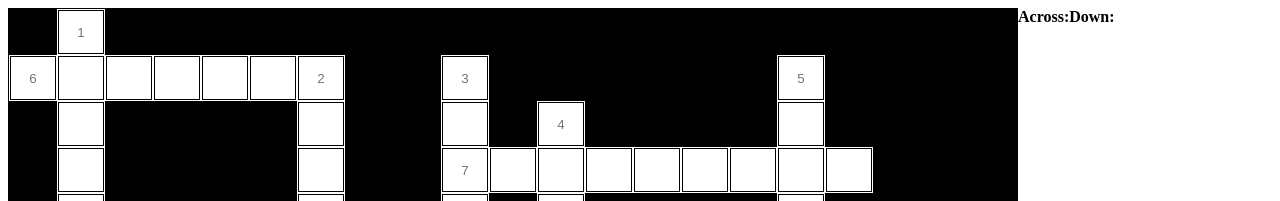
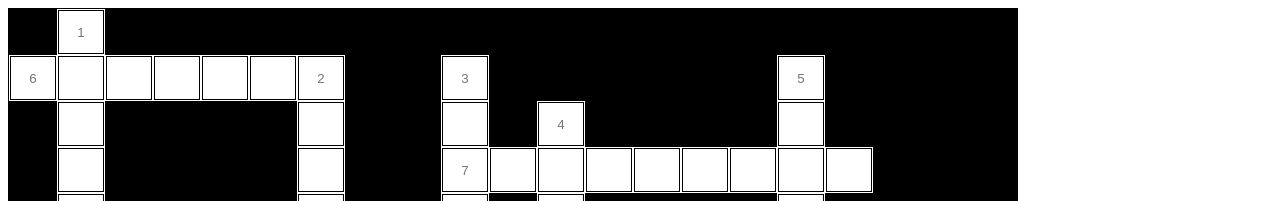
Before and after one commit to mebartsch/mebartsch.github.io, a Jekyll site: the page projects/Cross_Word/index.html, which Jekyll copies as it is, in a window 1280 px wide. Shown: the top 201 px of the page. Built offline with Jekyll 4.4.1, drawn with Linux system fonts in a browser that asks for light colours.

Commit message:
Update index.html

```diff
--- a/projects/Cross_Word/index.html
+++ b/projects/Cross_Word/index.html
@@ -193,16 +193,13 @@
 </script>
 </head>
 <body onload="initializeScreen()">
-<tr>
-  <div id="leftBox">
+
+<div id="leftBox">
     <table id="puzzel">
     </table>
-  </div>
-				<td><strong>Across:</strong></td><td><strong>Down:</strong></td>
+<!-- </div>
 
-</tr>
-
-<div id="rightBox">
+<div id="rightBox"> -->
   <table>
 	<tr><td><input class="butt"  type="submit" value="Clear All" onclick="clearAllClicked()"></td>
 	<td><input class="butt"  type="submit" value="Check" onclick="checkClicked()"></td>
```
